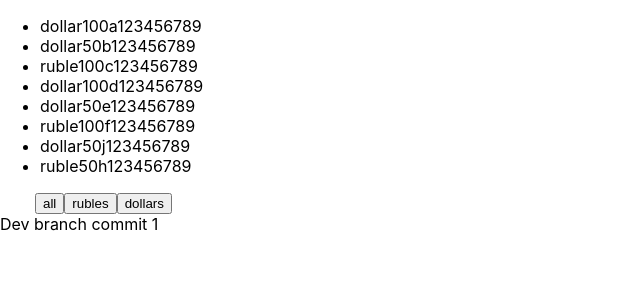
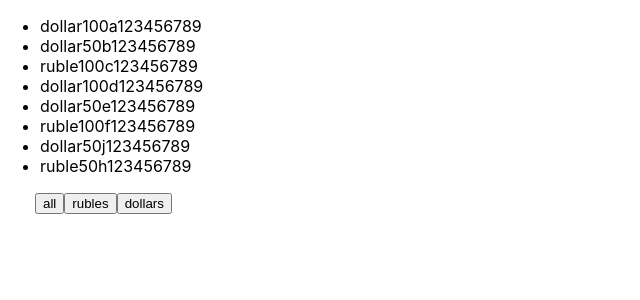
Before and after one commit to DustyFlower/smallTasks, a React (Create React App) app: page / in a window 1280 px wide. Shown: the top 300 px of the page, without its empty margins (0-640 px from the left). Built offline with nearby package versions, Linux system fonts and the light colour scheme.

Commit message:
Delete changes

```diff
--- a/src/App.tsx
+++ b/src/App.tsx
@@ -34,7 +34,6 @@ function App() {
     return (
         <>
             <NewComponent money={money} onClickFilterHandler={onClickFilterHandler} currentMoney={currentMoney}/>
-            <div>Dev branch commit 1</div>
  {/*           <ul>
                 {currentMoney.map((objFromMoneyArr, index) => {
                     return (
```
